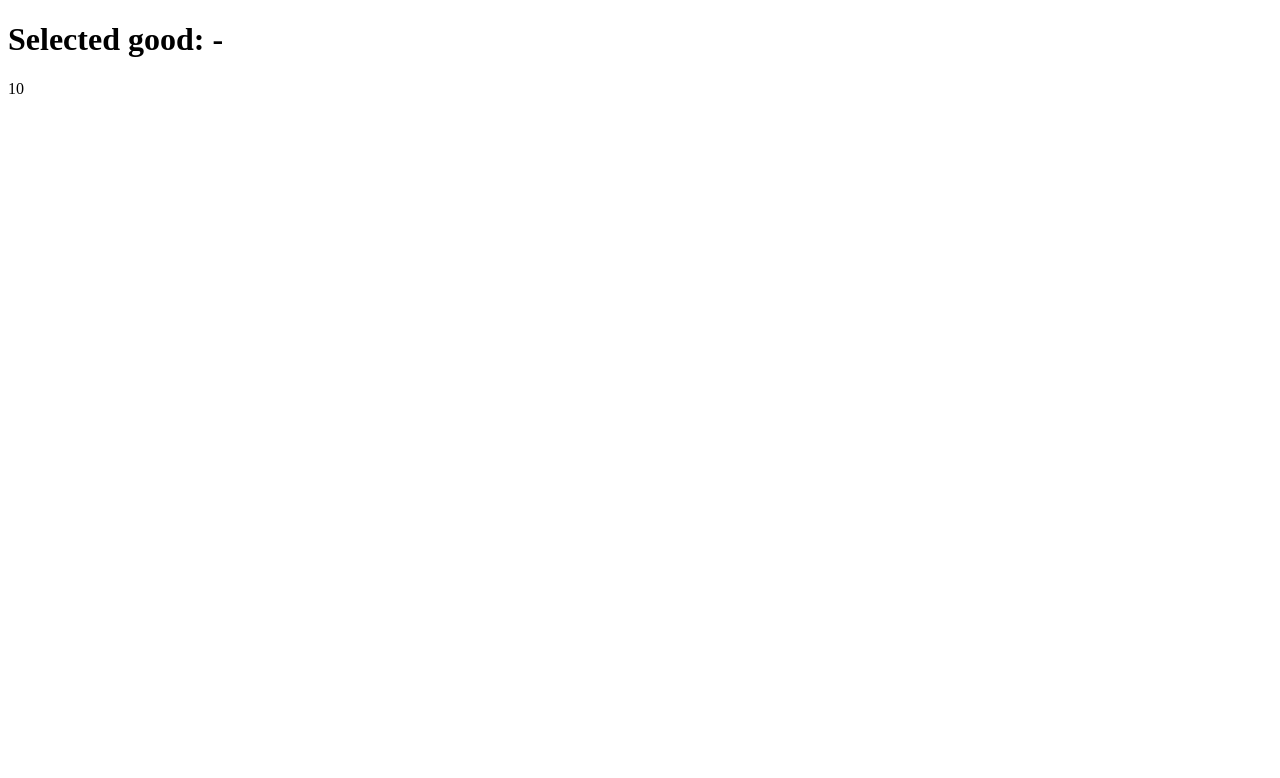
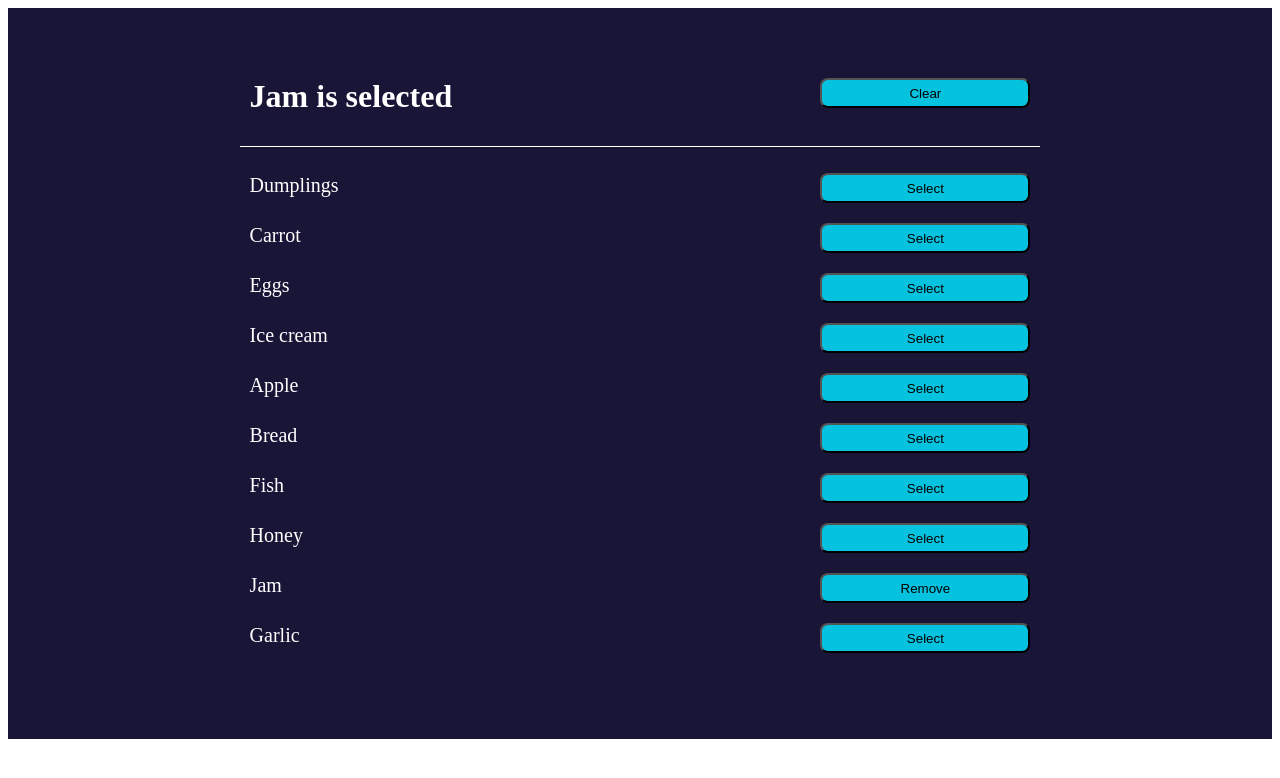
Before and after one commit to mate-academy/react_goods-selector, a React (Create React App) app: page / in a window 1280 px wide. Shown: the top 778 px of the page. Built offline with nearby package versions, Linux system fonts and the light colour scheme.

Commit message:
Solution

```diff
--- a/package.json
+++ b/package.json
@@ -8,6 +8,7 @@
   "dependencies": {
     "@cypress/react": "^5.12.4",
     "bulma": "^0.9.3",
+    "classnames": "^2.3.1",
     "react": "^17.0.2",
     "react-dom": "^17.0.2",
     "react-scripts": "^4.0.3"
@@ -17,7 +18,7 @@
     "@mate-academy/cypress-tools": "^1.0.4",
     "@mate-academy/eslint-config-react": "*",
     "@mate-academy/eslint-config-react-typescript": "*",
-    "@mate-academy/scripts": "^1.2.1",
+    "@mate-academy/scripts": "^1.2.3",
     "@mate-academy/students-ts-config": "*",
     "@mate-academy/stylelint-config": "*",
     "@types/node": "^17.0.23",
--- a/src/App.scss
+++ b/src/App.scss
@@ -1 +1,80 @@
-// styles go here
+ul,
+p,
+span {
+  padding: 0;
+}
+
+.App {
+  display: flex;
+  flex-direction: column;
+  margin: 0 auto;
+  padding: 60px;
+  align-items: center;
+  background-color: #191536;
+  color: #fff;
+  box-sizing: border-box;
+
+  @media (max-width: 720px) {
+    padding: 30px;
+  }
+
+  &__header {
+    display: flex;
+    justify-content: space-between;
+    width: 70%;
+    border-bottom: 1px solid #fff;
+    padding: 10px;
+    box-sizing: border-box;
+
+    @media (max-width: 720px) {
+      width: 100%;
+    }
+  }
+
+  &__title {
+    margin-top: 0;
+  }
+
+  &__button-clean,
+  &__button-select {
+    width: 210px;
+    height: 30px;
+    background-color: #05c2df;
+    cursor: pointer;
+    border-radius: 8px;
+
+    @media (max-width: 720px) {
+      width: 90px;
+    }
+
+    &:hover {
+      background-color: #fff;
+      color: #05c2df;
+    }
+  }
+
+  &__goodsList {
+    display: flex;
+    flex-direction: column;
+    list-style: none;
+    width: 70%;
+
+    @media (max-width: 720px) {
+      width: 100%;
+    }
+  }
+
+  &__good {
+    display: flex;
+    justify-content: space-between;
+    font-size: 20px;
+    line-height: 120%;
+    padding: 10px;
+    border-radius: 8px;
+    cursor: pointer;
+
+    &:hover {
+      background-color: #110e25;
+    }
+  }
+}
--- a/src/App.tsx
+++ b/src/App.tsx
@@ -1,7 +1,7 @@
 import React from 'react';
 import './App.scss';
 
-const goodsFromServer: string[] = [
+const goodsFromServer = [
   'Dumplings',
   'Carrot',
   'Eggs',
@@ -14,11 +14,103 @@ const goodsFromServer: string[] = [
   'Garlic',
 ];
 
-const App: React.FC = () => (
-  <div className="App">
-    <h1>Selected good: -</h1>
-    {goodsFromServer.length}
-  </div>
-);
+type State = {
+  selectedGoods: string[],
+};
 
-export default App;
+export class App extends React.Component<{}, State> {
+  state = {
+    selectedGoods: ['Jam'],
+  };
+
+  setSelectedGood = (good: string) => {
+    const { selectedGoods } = this.state;
+
+    this.setState((prevState => {
+      if (selectedGoods.includes(good)) {
+        return {
+          selectedGoods: prevState.selectedGoods.filter(e => e !== good),
+        };
+      }
+
+      return { selectedGoods: [...prevState.selectedGoods, good] };
+    }));
+  };
+
+  clearSelectedGood = (good: string) => {
+    this.setState((prevState => {
+      return {
+        selectedGoods: [...prevState.selectedGoods].filter(e => e !== good),
+      };
+    }));
+  };
+
+  clearSelectedGoods = () => {
+    this.setState({ selectedGoods: [] });
+  };
+
+  createTitle = (arrGoods: string[]) => {
+    switch (arrGoods.length) {
+      case 0:
+        return 'No goods selected';
+        break;
+
+      case 1:
+        return `${arrGoods[0]} is selected`;
+        break;
+
+      case 2:
+        return `${arrGoods.join(' and ')} are selected`;
+        break;
+
+      default:
+        return `${arrGoods.slice(0, -1).join(', ')} and ${arrGoods[arrGoods.length - 1]} are selected`;
+    }
+  };
+
+  render() {
+    return (
+      <div className="App">
+        <div className="App__header">
+          <h1 className="App__title">
+            { this.createTitle(this.state.selectedGoods) }
+          </h1>
+          <button
+            type="button"
+            className="App__button-clean"
+            onClick={this.clearSelectedGoods}
+          >
+            Clear
+          </button>
+        </div>
+        <ul className="App__goodsList">
+          {goodsFromServer.map(good => {
+            const isSelected = this.state.selectedGoods.includes(good);
+            const buttonText = isSelected ? 'Remove' : 'Select';
+
+            return (
+              <li
+                className="App__good"
+                key={good}
+              >
+                <span>{good}</span>
+                <button
+                  onClick={() => {
+                    return isSelected
+                      ? this.clearSelectedGood(good)
+                      : this.setSelectedGood(good);
+                    this.createTitle(this.state.selectedGoods);
+                  }}
+                  type="button"
+                  className="App__button-select"
+                >
+                  {buttonText}
+                </button>
+              </li>
+            );
+          })}
+        </ul>
+      </div>
+    );
+  }
+}
--- a/src/index.tsx
+++ b/src/index.tsx
@@ -1,5 +1,5 @@
 import ReactDOM from 'react-dom';
-import App from './App';
+import { App } from './App';
 
 ReactDOM.render(
   <App />,
```
Also changed, not shown: 2 other files (tests, documents, lock files or other folders).
